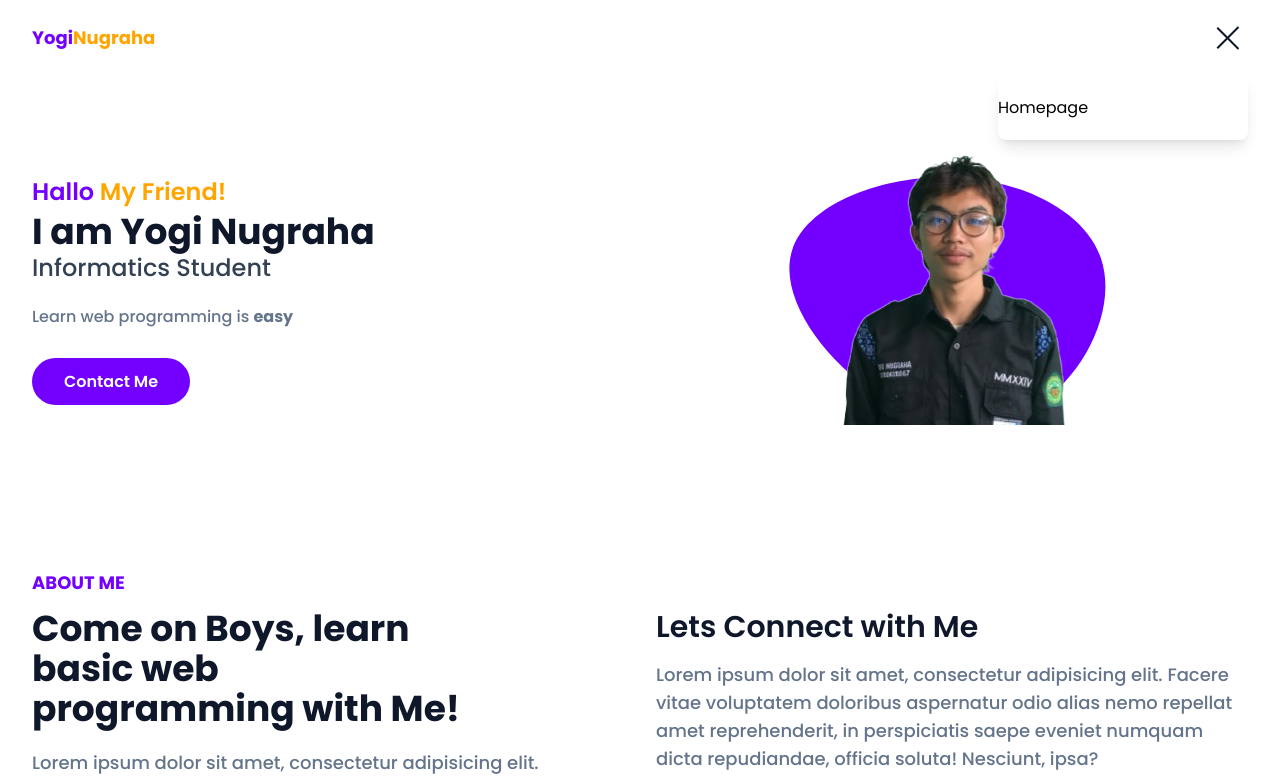
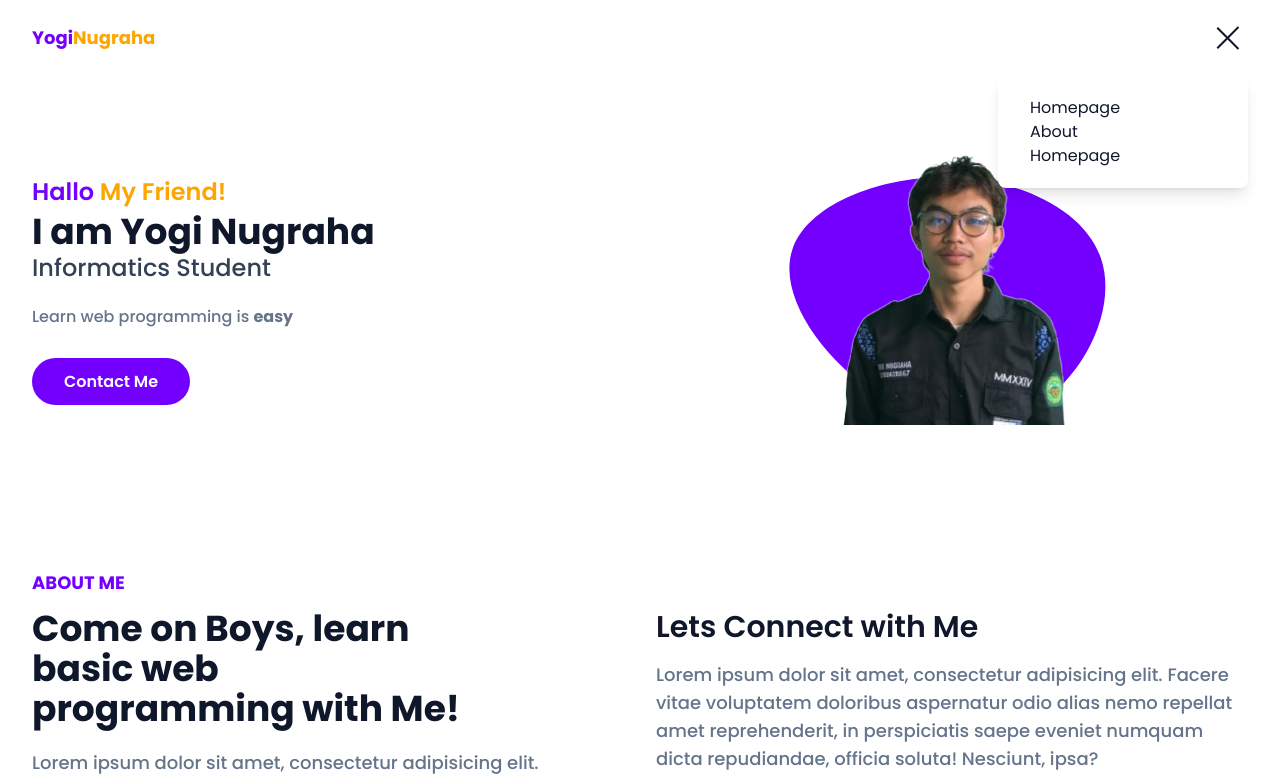
Before and after one commit to zethboy/testTailwind, a website: page index.html in a window 1280 px wide. Both pictures are taken after a click on the button 1233 px from the left and 38 px from the top of the page. Shown: the top 776 px of the page. Drawn offline with Linux system fonts and the light colour scheme.

Commit message:
add navbar list

```diff
--- a/index.html
+++ b/index.html
@@ -24,9 +24,15 @@
             <span class="hamburger-line transition duration-300 ease-in-out  origin-bottom-left"></span>
           </button>
           <nav id="nav-menu" class="hidden absolute py-5 bg-white shadow-lg rounded-lg max-w-[250px] w-full right-4 top-full">
-            <ul>
-              <li >
-                <a href="#home">Homepage</a>
+            <ul class="block">
+              <li class="group" >
+                <a href="#home" class="text-base text-tersier py-2 mx-8 group-hover:text-primary">Homepage</a>
+              </li>
+              <li class="group" >
+                <a href="#about" class="text-base text-tersier py-2 mx-8 group-hover:text-primary">About</a>
+              </li>
+              <li class="group" >
+                <a href="#home" class="text-base text-tersier py-2 mx-8 group-hover:text-primary">Homepage</a>
               </li>
             </ul>
           </nav>
```
Also changed, not shown: dist/output.css.
